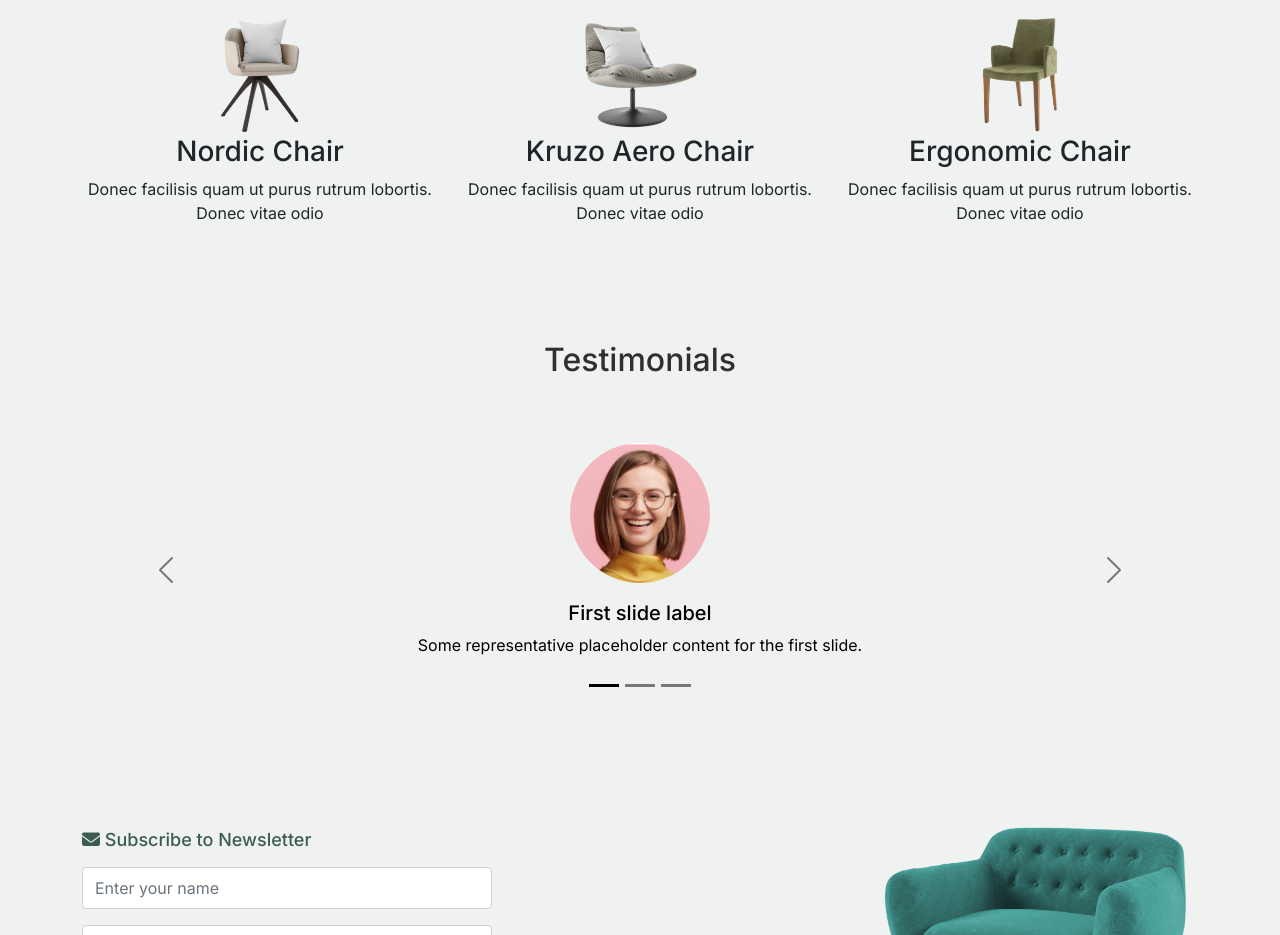
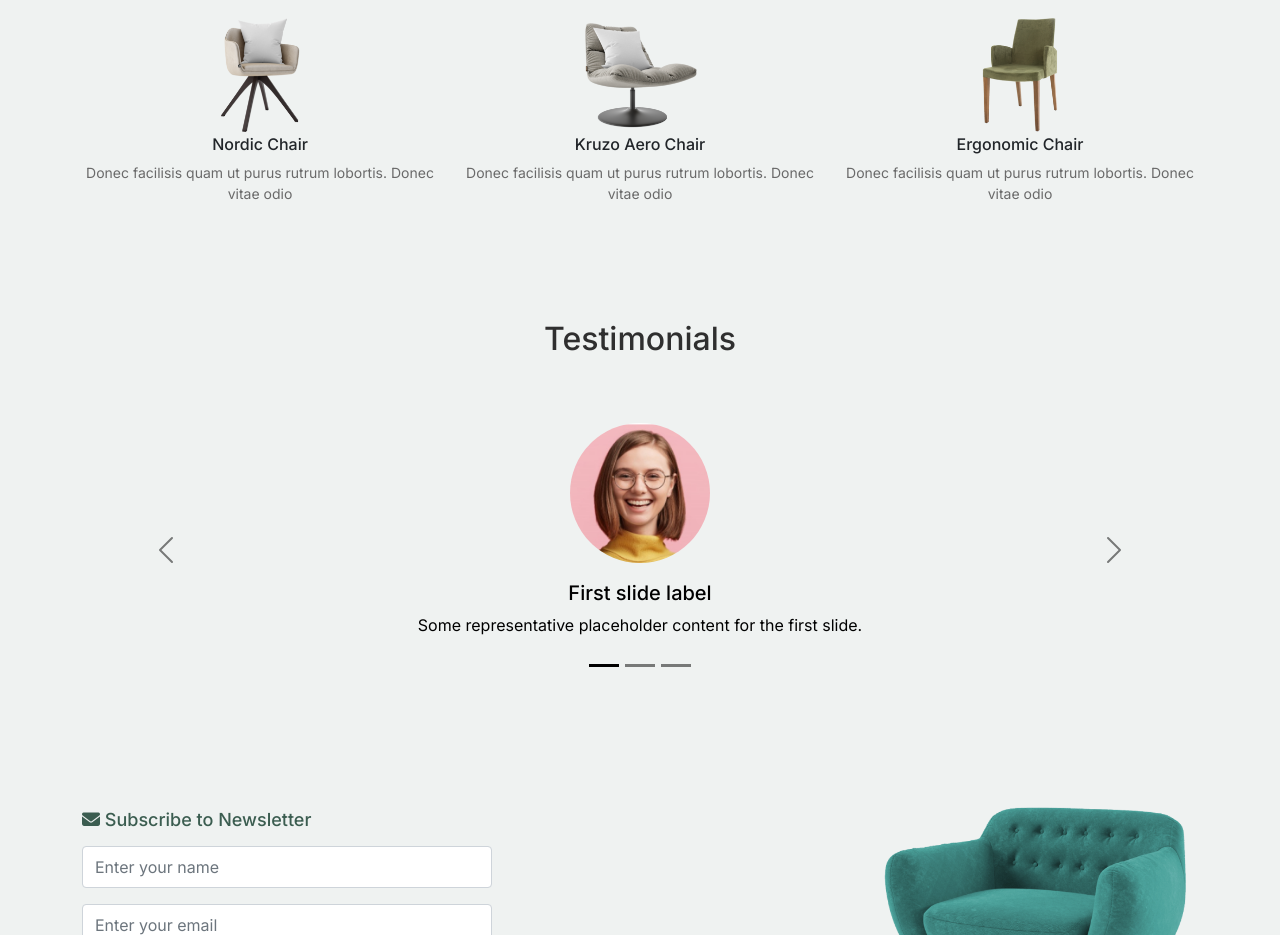
Before and after one commit to Pallavi-8555/interior-website, a plain HTML site: page index.html in a window 1280 px wide. Shown: the part 2860-3795 px from the top of the page. Drawn offline with nearby package versions, Linux system fonts and the light colour scheme.

Commit message:
Updated index.html with new page sections

```diff
--- a/index.html
+++ b/index.html
@@ -223,7 +223,7 @@
           </div>
         </div>
 
-        <div class="col-5 ">
+        <div class="col-5">
           <h2 class="service-head mb-4">We Help You Make Modern <br>Interior Design</h2>
           <p class="service-para mb-4">Donec facilisis quam ut purus rutrum lobortis. Donec vitae odio quis nisl dapibus
             malesuada. Nullam ac
@@ -260,21 +260,21 @@
       <div class="col-md-4">
         <div class="img-product">
           <img src="images/product-1.png" alt="" class="img-fluid" style="width: 120px;height: 120px;">
-          <h3>Nordic Chair</h3>
+          <h6>Nordic Chair</h6>
           <p class="popular-para">Donec facilisis quam ut purus rutrum lobortis. Donec vitae odio</p>
         </div>
       </div>
       <div class="col-md-4">
         <div class="img-product">
           <img src="images/product-2.png" alt="" class="img-fluid" style="width: 120px;height: 120px;">
-          <h3>Kruzo Aero Chair</h3>
+          <h6>Kruzo Aero Chair</h6>
           <p class="popular-para">Donec facilisis quam ut purus rutrum lobortis. Donec vitae odio</p>
         </div>
       </div>
       <div class="col-md-4">
         <div class="img-product">
           <img src="images/product-3.png" alt="" class="img-fluid" style="width: 120px;height: 120px;">
-          <h3>Ergonomic Chair</h3>
+          <h6>Ergonomic Chair</h6>
           <p class="popular-para">Donec facilisis quam ut purus rutrum lobortis. Donec vitae odio</p>
         </div>
       </div>
@@ -365,7 +365,7 @@
         </div>
 
 
-        <div class="col-md-6 text-end">
+        <div class="col-md-6 text-md-end text-center">
           <img src="images/sofa.png" class="img-fluid" style="width: 60%; margin-top: 50px;">
         </div>
 
@@ -375,7 +375,7 @@
 
   <div class="container">
     <div class="row">
-      <div class="col-4">
+      <div class="col-md-4 col-sm-12">
         <h2 class=" contact-head mb-3">Furni</h2>
         <p class="contact-para mb-3">Donec facilisis quam ut purus rutrum lobortis. Donec vitae odio quis nisl dapibus
           malesuada. Nullam ac
--- a/style.css
+++ b/style.css
@@ -163,3 +163,8 @@ font-family: 'Inter', sans-serif;
   font-size: 14px;
     color: #2f2f2f;
 }
+.popular-para{
+  font-family: 'Inter', sans-serif;
+  font-size: 14px;
+    color: #6a6a6a;
+}
```
